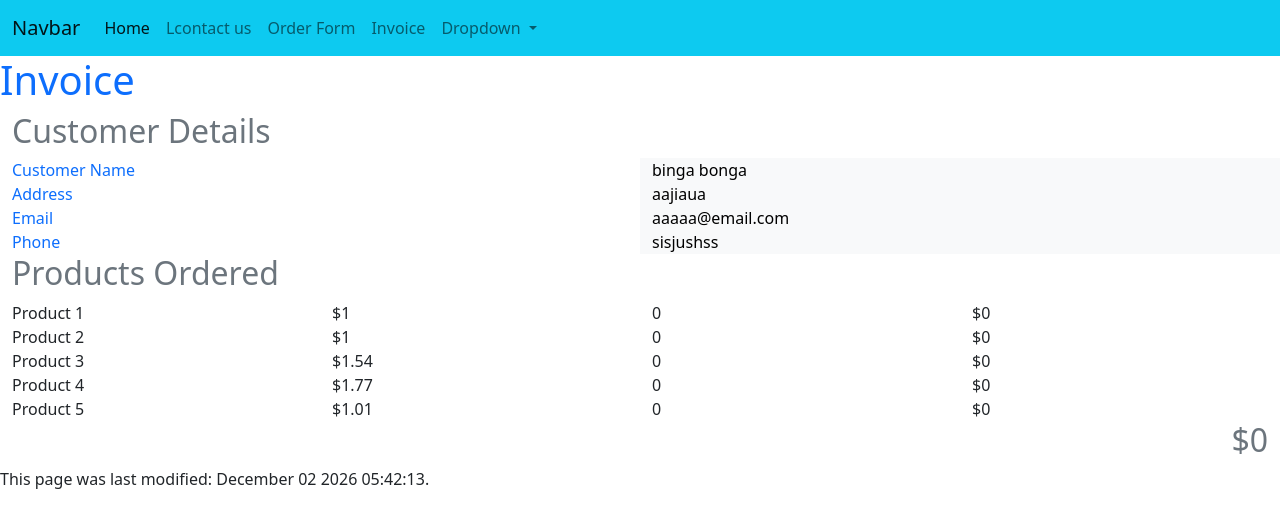
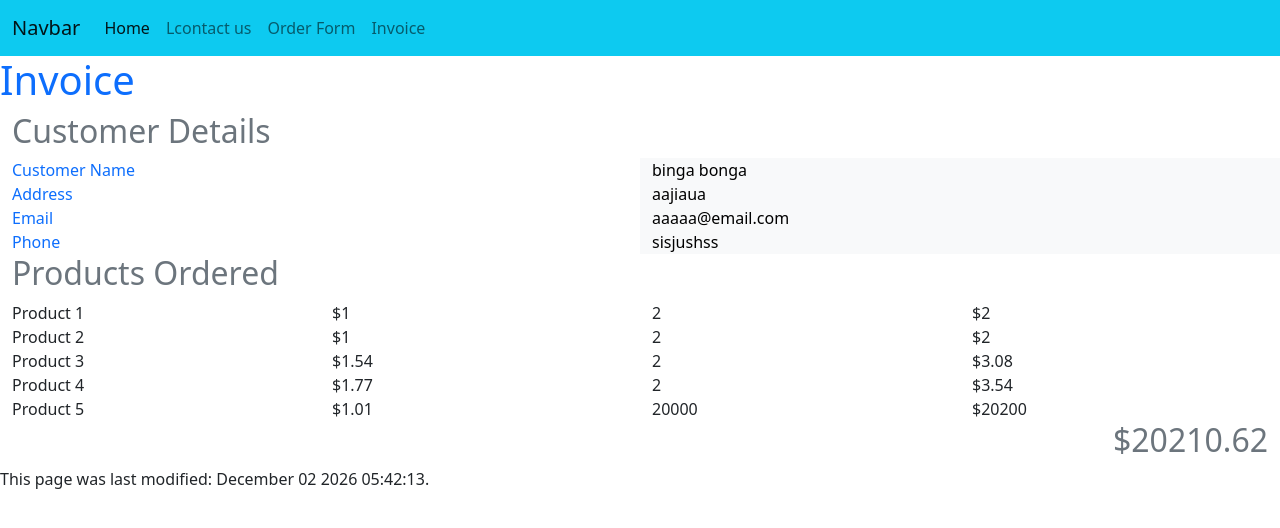
Before and after one commit to 05381032/oogabooga, a PHP site: page /invoice.php?invoiceNumber=1 in a window 1280 px wide. Shown: the top 528 px of the page. Run offline with PHP 8.4, Linux system fonts and the light colour scheme.

Commit message:
made invoice.php,added code and added code to template.php

```diff
--- a/invoice.php
+++ b/invoice.php
@@ -4,11 +4,12 @@
 
 <?php
 // Read the contents of the file
+$invoiceNumber = $_GET["invoiceNumber"];
 $currentRow = 1;
 if (($handle = fopen("orders.csv", "r")) !== FALSE) {
     while (($data = fgetcsv($handle, 1000, ",")) !== FALSE) {
-        $numberOfRowsOfData = count($data);
-        $currentRow++; //Add one to the current row
+        if ($currentRow == $invoiceNumber) {
+
 
 // Customer Details
             $cusNameFirst = $data[0];
@@ -23,6 +24,10 @@ if (($handle = fopen("orders.csv", "r")) !== FALSE) {
             $prod3Quantity = $data[7];
             $prod4Quantity = $data[8];
             $prod5Quantity = $data[9];
+        }
+        $currentRow++;
+    }
+    fclose($handle);
     $prod1ItemCost = 1.0;
     $prod2ItemCost = 1.0;
     $prod3ItemCost = 1.54;
@@ -35,10 +40,10 @@ if (($handle = fopen("orders.csv", "r")) !== FALSE) {
     $prod4SubTotal = $prod4Quantity * $prod4ItemCost;
     $prod5SubTotal = $prod5Quantity * $prod5ItemCost;
     $invoiceTotal = $prod1SubTotal + $prod2SubTotal + $prod3SubTotal + $prod4SubTotal + $prod5SubTotal;
-    }
+
+
 }
 ?>
-
 
 
 <!--Customer Details-->
--- a/orders.csv
+++ b/orders.csv
@@ -1,4 +1,4 @@
-binga,bonga,aajiaua,aaaaa@email.com,sisjushss,2,2,2,2,2,
+binga,bonga,aajiaua,aaaaa@email.com,sisjushss,2,2,2,2,20000,
 binga,bonga,aajiaua,aaaaa@email.com,sisjushss,1,1,1,3,3,
 binga,bonga,aajiaua,aaaaa@email.com,sisjushss,-3,-1,-4,-5,-6,
 binga,bonga,aajiaua,aaaaa@email.com,sisjushss,3,2,0,2,3,
--- a/template.php
+++ b/template.php
@@ -23,15 +23,8 @@
                     <a class="nav-link" href="orderForm.php">Order Form</a>
                 </li>
                 <li class="nav-item">
-                    <a class="nav-link" href="invoice.php">Invoice</a>
+                    <a class="nav-link" href="invocielist.php">Invoice</a>
                 </li>
-                <li class="nav-item dropdown">
-                    <a class="nav-link dropdown-toggle" href="#" role="button" data-bs-toggle="dropdown" aria-expanded="false">
-                        Dropdown
-                    </a>
-
-            </ul>
-
         </div>
     </div>
 </nav>
```
Also changed, not shown: invocielist.php (added, +18 -0 lines), orderForm.php (renamed from orderform.php). Lines whose indentation alone changed are shown as unchanged.
